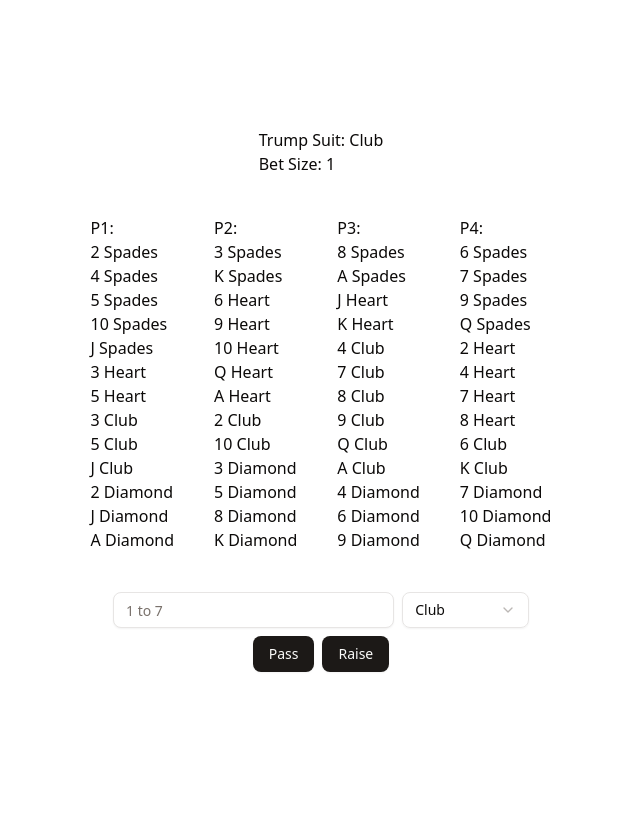
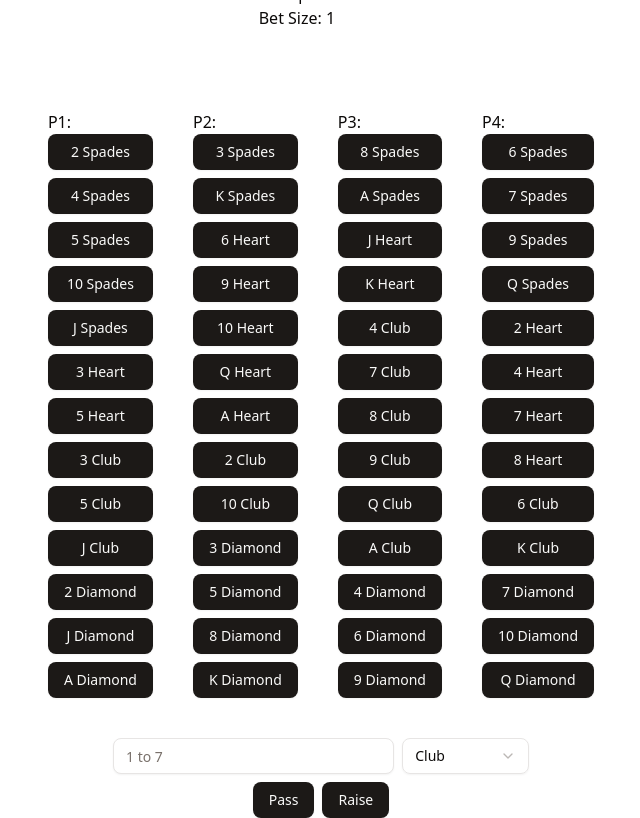
Before and after one commit to bedminer1/bridge_club, a SvelteKit app: page / in a window 1280 px wide. Shown: the whole page, without its empty margins (319-959 px from the left). Built offline with nearby package versions, Linux system fonts and the light colour scheme.

Commit message:
cards disappear now as they are played, also displays the moves

```diff
--- a/src/routes/+page.svelte
+++ b/src/routes/+page.svelte
@@ -145,6 +145,14 @@
             PlayerID: playerID,
             CardPlayed: card
         })
+
+        const player = game.Players[playerID - 1]
+        const hand = player.Cards
+        const index = hand.findIndex(c =>
+            c.Suit === card.Suit && c.Value === card.Value
+        )
+        hand.splice(index, 1)
+
         game.WhoseTurn = game.WhoseTurn === 4 ? 1 : game.WhoseTurn + 1
 
         // check for end of stack
@@ -171,6 +179,12 @@
                 if (aSuit === bSuit) return bValue - aValue
                 return 0
             })
+
+            let winnerID = game.Moves[0].PlayerID
+            let winner = game.Players.find(player => player.ID = winnerID)!
+            winner.Sets++
+            game.WhoseTurn = winner.ID
+            game.Moves = []
         }
     }
 </script>
@@ -180,13 +194,22 @@
         <p>Trump Suit: {game.Trump}</p>
         <p>Bet Size: {game.BetSize}</p>
     </div>
+    <div>
+        {#each game.Moves as move}
+        <p>Player {move.PlayerID} played {move.CardPlayed.Rank} {move.CardPlayed.Suit}</p>
+        {/each}
+    </div>
     <div class="flex gap-10">
         {#each game.Players as player}
         <div>
             <p>P{player.ID}:</p>
-            {#each player.Cards as card}
-            <div>{card.Rank} {card.Suit}</div>
-            {/each}
+            <div class="flex flex-col gap-2">
+                {#each player.Cards as card}
+                <Button onclick={()=>playCard(card, player.ID)}>
+                    {card.Rank} {card.Suit}
+                </Button>
+                {/each}
+            </div>
         </div>
         {/each}
     </div>
```
